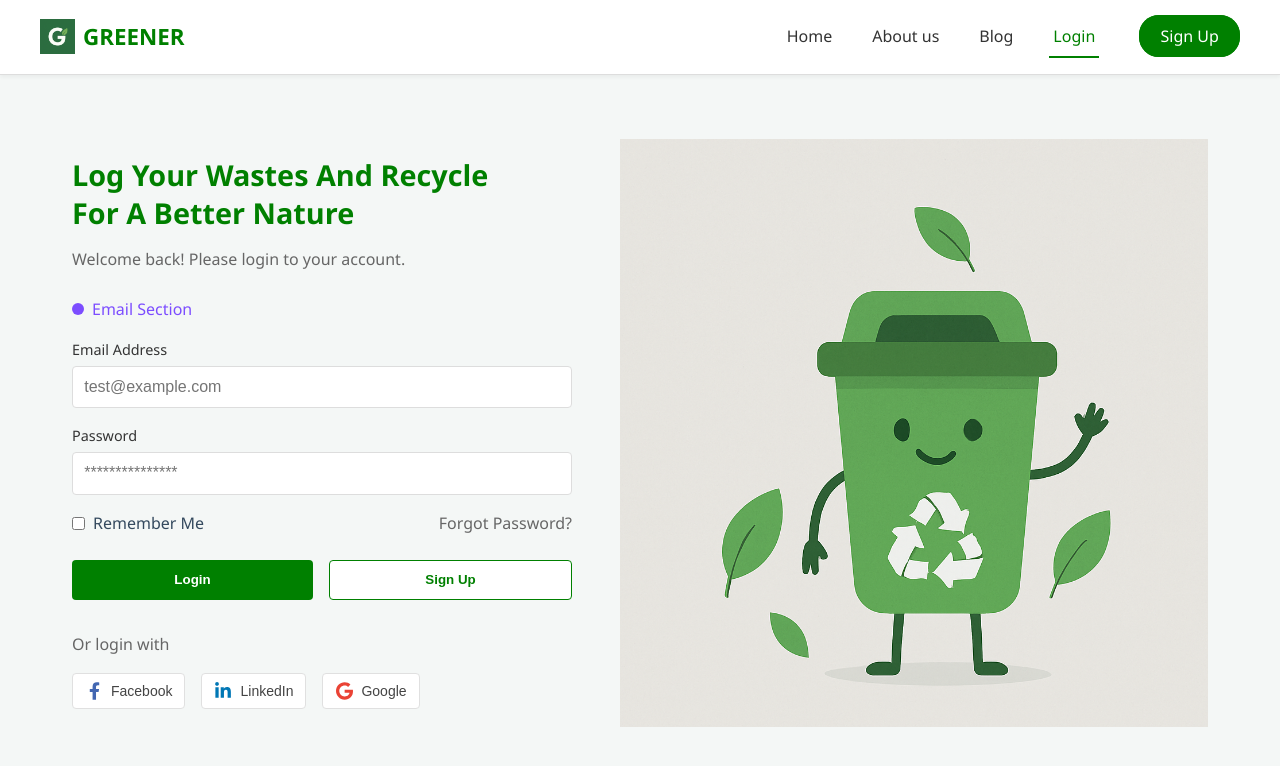
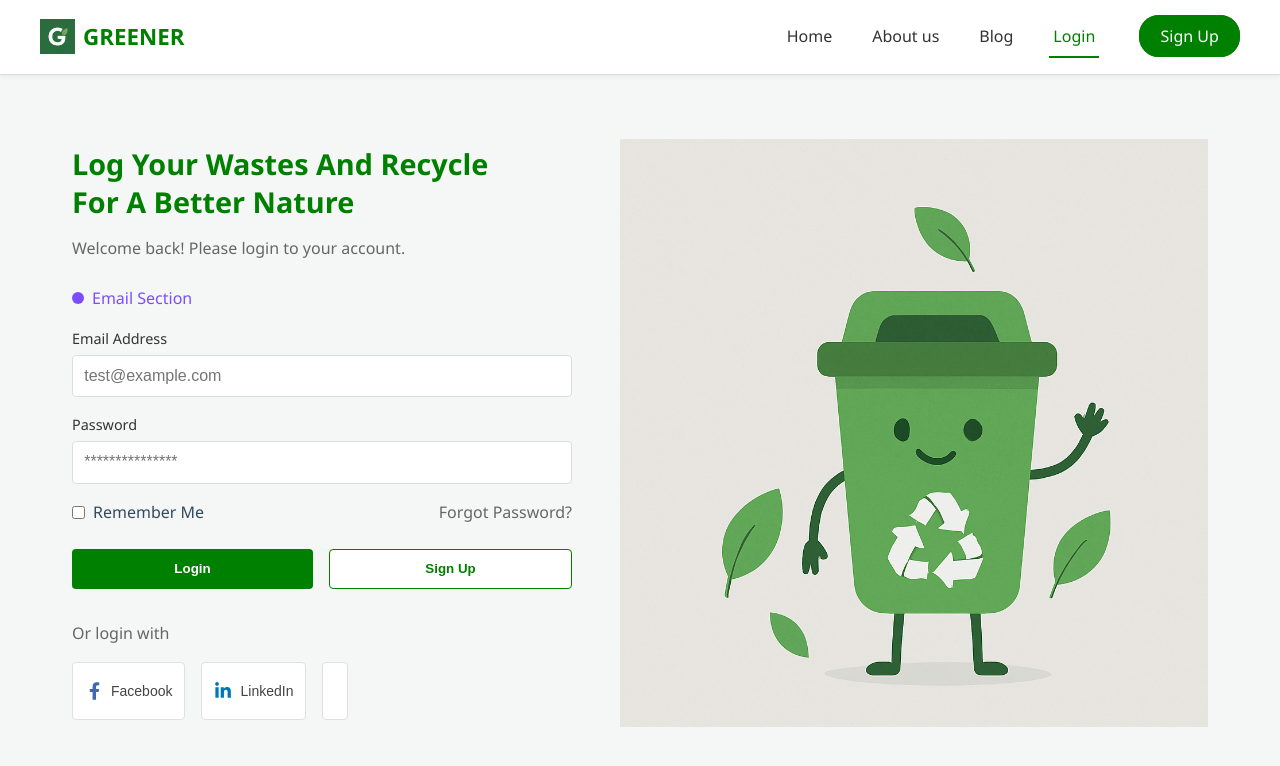
Before and after one commit to bounswe/bounswe2025group3, a React (Create React App) app in the folder practice-app/frontend-web/: page / in a window 1280 px wide. Both pictures are taken after a click on the item "Login". Shown: the top 766 px of the page. Built offline with nearby package versions, Linux system fonts and the light colour scheme; no server answers.

Commit message:
feature(External API) : Google Auth Login for Login Page

```diff
--- a/practice-app/frontend-web/src/components/auth/LoginPage.js
+++ b/practice-app/frontend-web/src/components/auth/LoginPage.js
@@ -2,12 +2,14 @@ import React, { useState } from 'react';
 import axios from 'axios';
 import { useNavigate, Link } from 'react-router-dom';
 import './LoginPage.css';
+import { GoogleLogin } from '@react-oauth/google';
+//import jwt_decode from 'jwt-decode'; // Optional if you want to decode the token
 
-// Social login functionality
 const handleSocialLogin = (provider) => {
-    console.log(`Attempting to login with ${provider}`);
-    // This would typically redirect to OAuth flow
-    // For example: window.location.href = `http://127.0.0.1:8000/api/auth/${provider}/`;
+    if (provider === 'google') {
+        window.location.href = 'http://127.0.0.1:8000/accounts/google/login/';
+    }
+    // You can handle other providers similarly
 };
 
 const LoginPage = () => {
@@ -164,14 +166,22 @@ const LoginPage = () => {
                                         <i className="social-icon linkedin-icon"></i>
                                         <span>LinkedIn</span>
                                     </button>
-                                    <button
-                                        type="button"
-                                        className="social-button google"
-                                        onClick={() => handleSocialLogin('google')}
-                                    >
-                                        <i className="social-icon google-icon"></i>
-                                        <span>Google</span>
-                                    </button>
+                                    <div className="social-button google">
+                                    <GoogleLogin
+                                        onSuccess={(credentialResponse) => {
+                                        const idToken = credentialResponse.credential;
+                                        //const userData = jwt_decode(idToken); // Optional
+                                        //console.log("Google user:", userData);
+
+                                        // Save the token locally or call your backend here
+                                        localStorage.setItem('google_id_token', idToken);
+                                        navigate('/dashboard'); // or wherever you want
+                                        }}
+                                        onError={() => {
+                                        setError("Google login failed.");
+                                        }}
+                                    />
+                                    </div>
                                 </div>
                             </div>
                         </form>
```
